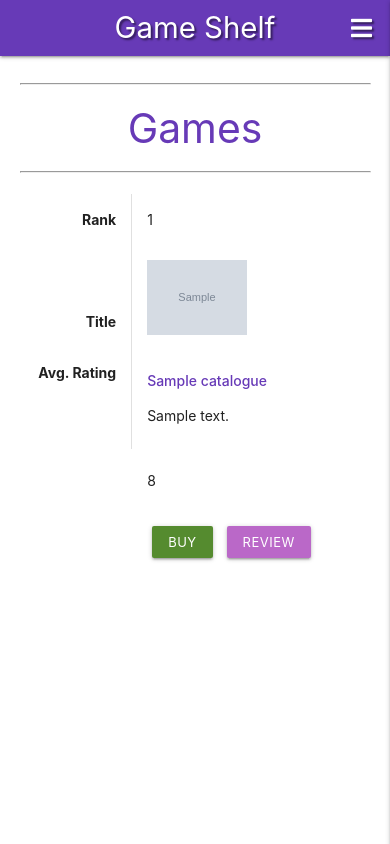
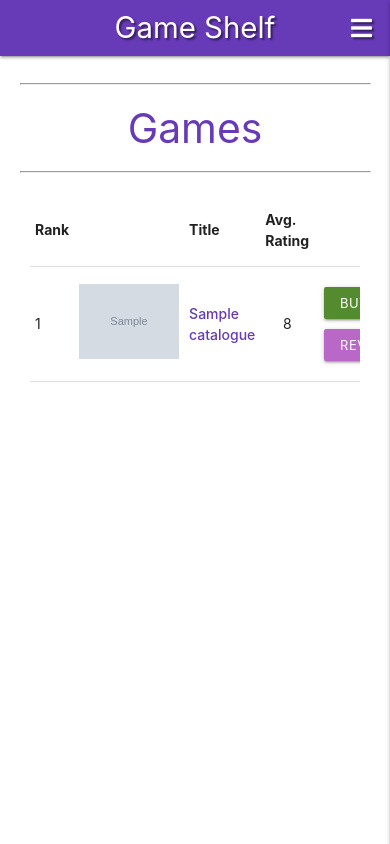
Before and after one commit to NickChapman1988/game-shelf, a Flask app: page / in a window 390 px wide. Run offline with Flask 2, Linux system fonts and the light colour scheme; grey boxes marked "Sample" are stand-in pictures; a database or web service that is not in the repository returns one stand-in record (values such as "Sample title"); some libraries are stand-ins or nearby versions.

Commit message:
Add x-scroll to games table

```diff
--- a/app.py
+++ b/app.py
@@ -37,6 +37,7 @@ def view_game(game_id):
     # find reviews for game title, sort by most recent
     reviews = mongo.db.reviews.find(
         {"game_title": title}).sort("date_created", -1)
+
     return render_template(
         "view_game.html", game=game, catalogue=catalogue, reviews=reviews)
 
--- a/static/css/style.css
+++ b/static/css/style.css
@@ -3,11 +3,11 @@ html, body {
     padding: 0px;
     border: 0px;
 
-    /*Remove unnecessary x-scroll */
+    /*Remove unnecessary x-scroll
     width: 100%;
     height: 100%;
     max-width: 100vw;
-    overflow-x: hidden;
+    overflow-x: hidden;*/
 }
 
 .text-shadow {
@@ -31,10 +31,23 @@ html, body {
     margin-bottom: 5px;
 }
 
+#games-table {
+    display: block;
+    overflow-x: auto;
+}
+
+/* Image on catalogue page */
 .game-thumbnail {
-    max-width: 100px;
-    max-height: 100px;
-    object-fit: cover;
+        max-width: 100px;
+        max-height: 100px;
+        object-fit: cover;
+}
+
+/* Description on catalogue page */
+@media only screen and (max-width: 768px){
+    .game-description {
+        display: none;
+    }
 }
 
 #rating-box {
@@ -44,6 +57,7 @@ html, body {
     border-radius: 25%;
 }
 
+/* Image on game page */
 #game-image {
     max-width: 200px;
     max-height: 200px;
--- a/templates/catalogue.html
+++ b/templates/catalogue.html
@@ -8,8 +8,8 @@
     </h3>
 
     <div class="row">
-        <div class="col">
-            <table class="responsive-table">
+        <div class="col s12">
+            <table id="games-table">
                 <thead>
                     <tr>
                         <th>Rank</th>
@@ -28,6 +28,7 @@
                             <td>
                                 1
                             </td>
+
                             <td>
                                 <a href="{{ url_for('view_game', game_id=game._id) }}">
                                     <img class="game-thumbnail" src="{{ game.image_url }}">
@@ -35,7 +36,7 @@
                             </td>
                             <td>
                                 <a href="{{ url_for('view_game', game_id=game._id) }}" class="deep-purple-text"><strong>{{ game.game_title }}</strong></a>
-                                <p>{{ game.game_description }}</p>
+                                <p class="game-description">{{ game.game_description }}</p>
                             </td>
                             {% if session.user %}
                                 <td class="center-align">8</td>
```
